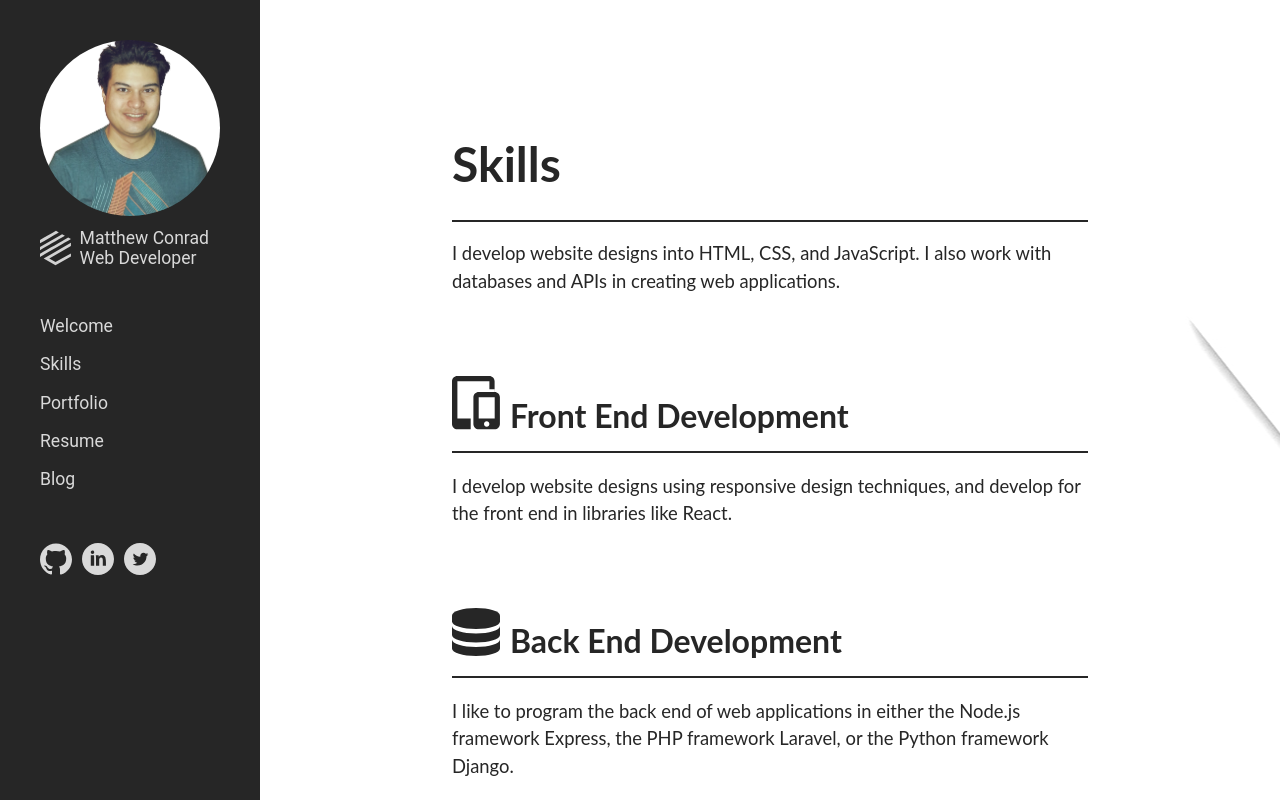
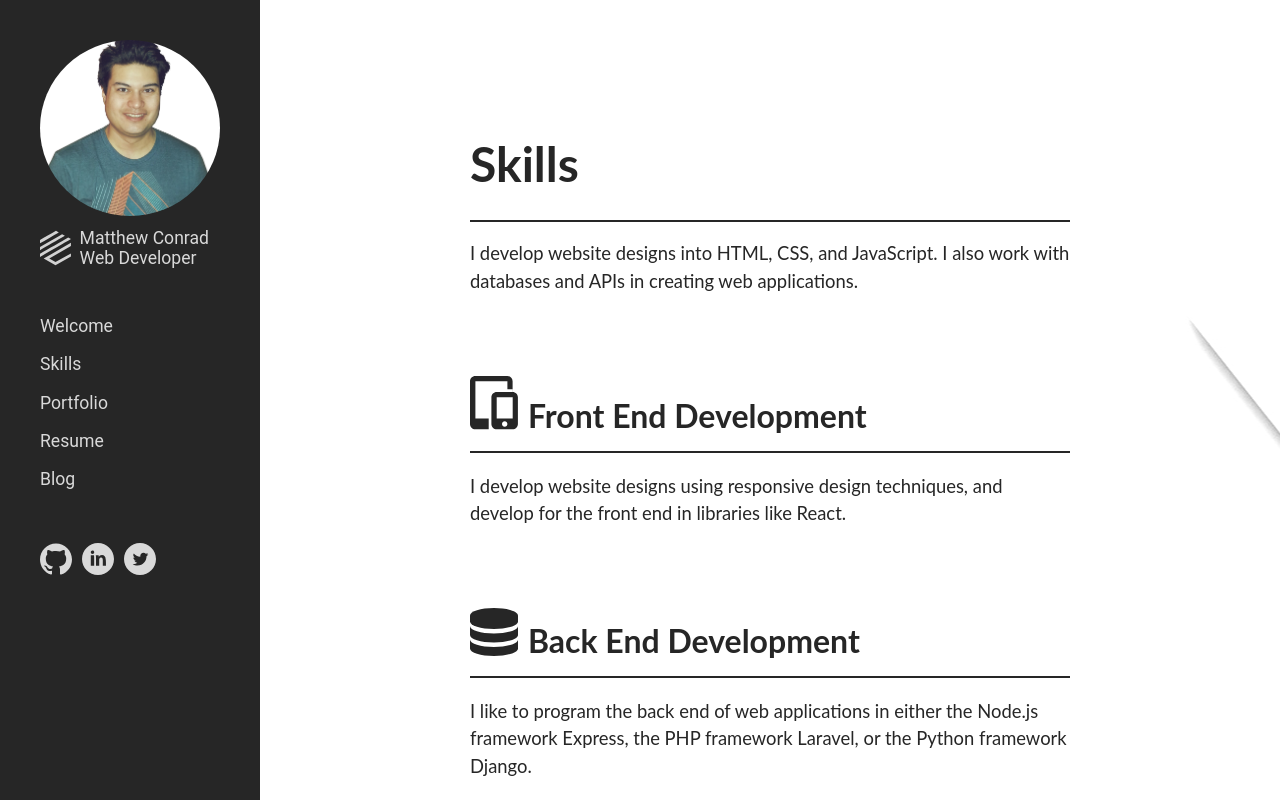
Before and after one commit to mvrad/portfolio, a React (Create React App) app: page /skills in a window 1280 px wide. Shown: the top 800 px of the page. Built offline with nearby package versions, Linux system fonts and the light colour scheme.

Commit message:
Change max-width of containers

```diff
--- a/src/styles/scss/layout/_containers.scss
+++ b/src/styles/scss/layout/_containers.scss
@@ -102,7 +102,7 @@
 }
 
 .skills-title, .portfolio-title {
-  max-width: 864px;
+  max-width: 600px;
   margin: 0 auto 80px;
   & h1 {
     margin: 0;
@@ -117,7 +117,7 @@
 }
 
 .skills-sub {
-  max-width: 864px;
+  max-width: 600px;
   margin: 0 auto;
   &:first-child p {
     margin-top: 60px;
@@ -126,7 +126,7 @@
 
 .skills-p {
   border-top: 2px solid $mine-shaft;
-  max-width: 864px;
+  max-width: 600px;
   padding-top: 20px;
   margin: 0 auto 80px;
 }
@@ -161,7 +161,7 @@
 }
 
 .portfolio-sub {
-  max-width: 864px;
+  max-width: 600px;
 }
 
 .portfolio-sub:first-child {
```
